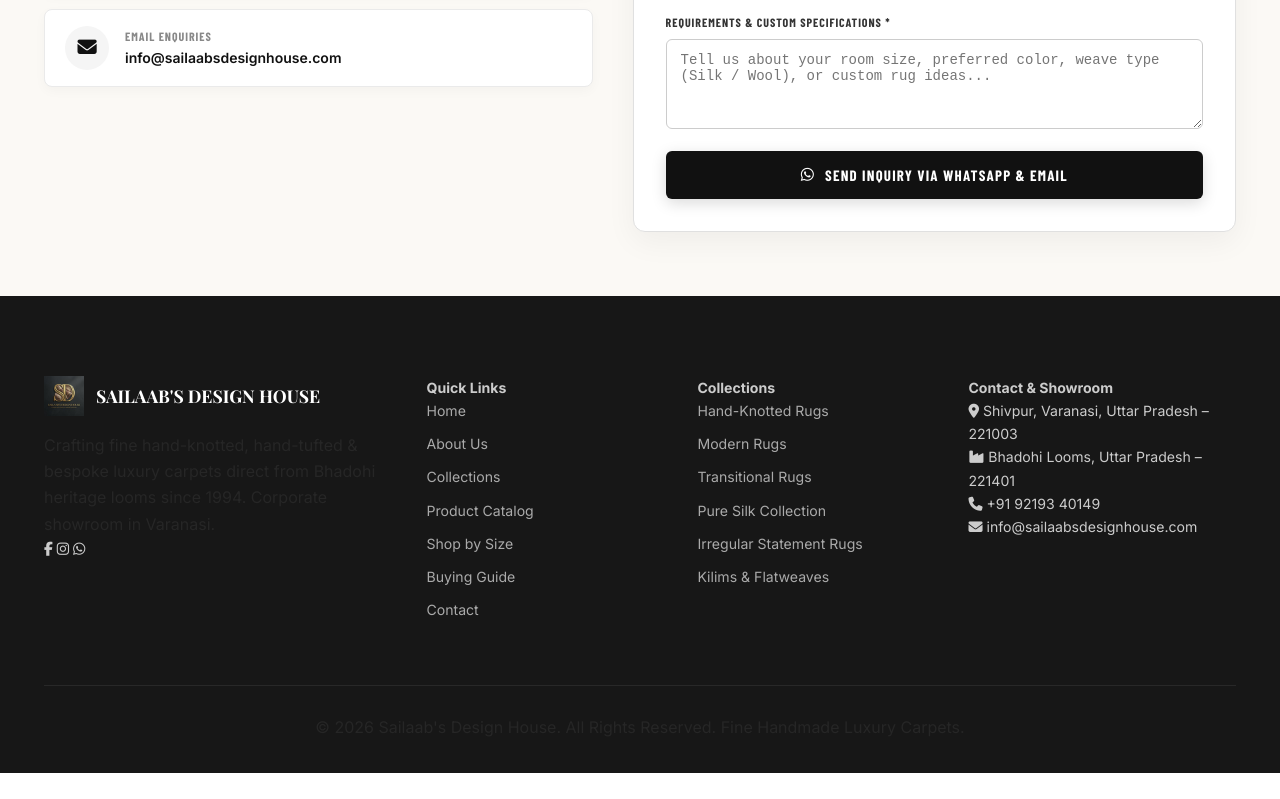
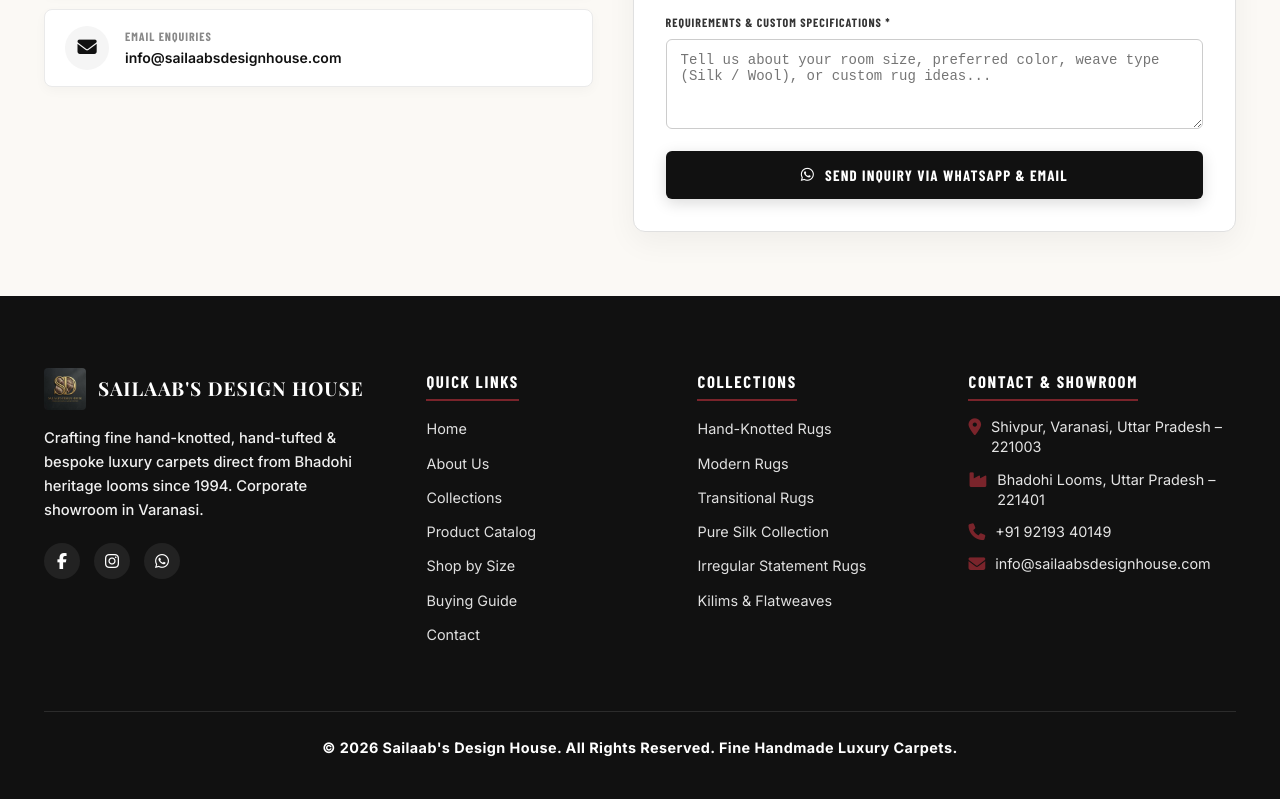
Before and after one commit to damandeeps107-eng/sailaabs-design-house, a website built with Vite: page index.html in a window 1280 px wide. Shown: the part 8096-8895 px from the top of the page. Before the commit the page ends 8869 px from the top, so only its background shows below. Built offline with nearby package versions, Linux system fonts and the light colour scheme; a web font is replaced by a local one.

Commit message:
Enhance footer about description & copyright line to ultra high-contrast crisp white

```diff
--- a/style.css
+++ b/style.css
@@ -2064,6 +2064,137 @@ html, body {
   transform: translateY(-2px);
 }
 
+/* ═══════════════════════════════════════════════════════════════
+   10. FOOTER HIGH CONTRAST & ULTRA CLEAR VISIBILITY
+   ═══════════════════════════════════════════════════════════════ */
+.harsh-footer {
+  background-color: #111111 !important;
+  color: #F0F0F0 !important;
+  padding: 72px 0 40px;
+  font-size: 0.92rem;
+}
+
+.footer-brand {
+  display: flex;
+  align-items: center;
+  gap: 12px;
+  margin-bottom: 16px;
+}
+
+.footer-logo {
+  height: 42px;
+  width: 42px;
+  object-fit: cover;
+  border-radius: 4px;
+}
+
+.footer-brand-name {
+  font-family: var(--font-heading-serif);
+  font-size: 1.2rem;
+  font-weight: 700;
+  letter-spacing: 0.05em;
+  color: #FFFFFF !important;
+}
+
+.footer-about {
+  font-size: 0.92rem !important;
+  color: #F0F0F0 !important;
+  line-height: 1.65 !important;
+  margin-bottom: 20px;
+  font-weight: 500 !important;
+}
+
+.footer-heading {
+  font-family: 'Barlow Condensed', var(--font-body), sans-serif;
+  font-size: 1.05rem;
+  font-weight: 700;
+  letter-spacing: 0.1em;
+  color: #FFFFFF !important;
+  text-transform: uppercase;
+  margin-bottom: 16px;
+  border-bottom: 2px solid var(--accent-burgundy);
+  display: inline-block;
+  padding-bottom: 4px;
+}
+
+.footer-links {
+  list-style: none;
+  display: flex;
+  flex-direction: column;
+  gap: 10px;
+  padding: 0;
+  margin: 0;
+}
+
+.footer-links a {
+  color: #E0E0E0 !important;
+  text-decoration: none;
+  font-size: 0.9rem;
+  transition: color 0.2s;
+}
+
+.footer-links a:hover {
+  color: #FFFFFF !important;
+  text-decoration: underline;
+}
+
+.footer-contact-item {
+  display: flex;
+  align-items: flex-start;
+  gap: 10px;
+  color: #E5E5E5 !important;
+  font-size: 0.9rem;
+  margin-bottom: 12px;
+  line-height: 1.4;
+}
+
+.footer-contact-item i {
+  color: var(--accent-burgundy);
+  font-size: 1.05rem;
+  margin-top: 2px;
+}
+
+.footer-socials {
+  display: flex;
+  gap: 14px;
+  margin-top: 16px;
+}
+
+.footer-socials a {
+  display: flex;
+  align-items: center;
+  justify-content: center;
+  width: 36px;
+  height: 36px;
+  border-radius: 50%;
+  background: #222222;
+  color: #FFFFFF !important;
+  font-size: 1rem;
+  text-decoration: none;
+  transition: background 0.2s, transform 0.2s;
+}
+
+.footer-socials a:hover {
+  background: var(--accent-burgundy);
+  transform: scale(1.1);
+}
+
+.footer-bottom {
+  border-top: 1px solid #2C2C2C;
+  padding-top: 24px;
+  margin-top: 40px;
+  text-align: center;
+}
+
+.footer-copyright-text, .footer-bottom p {
+  color: #FFFFFF !important;
+  font-size: 0.9rem !important;
+  font-weight: 700 !important;
+  line-height: 1.6 !important;
+  letter-spacing: 0.03em !important;
+  margin: 0;
+}
+
 @media (max-width: 991px) {
   html, body {
     width: 100% !important;
@@ -2112,13 +2243,25 @@ html, body {
     padding: 48px 0 110px !important;
   }
 
+  .footer-about {
+    font-size: 0.92rem !important;
+    color: #FFFFFF !important;
+    line-height: 1.65 !important;
+    font-weight: 500 !important;
+  }
+
   .footer-bottom {
+    margin-top: 28px !important;
+    padding-top: 20px !important;
     margin-bottom: 24px !important;
     padding-bottom: 16px !important;
+  }
+
+  .footer-copyright-text, .footer-bottom p {
     color: #FFFFFF !important;
-    font-size: 0.86rem !important;
-    font-weight: 600 !important;
-    line-height: 1.5 !important;
+    font-size: 0.88rem !important;
+    font-weight: 700 !important;
+    line-height: 1.6 !important;
   }
 
   .bottom-nav-bar, .mobile-bottom-bar {
```
